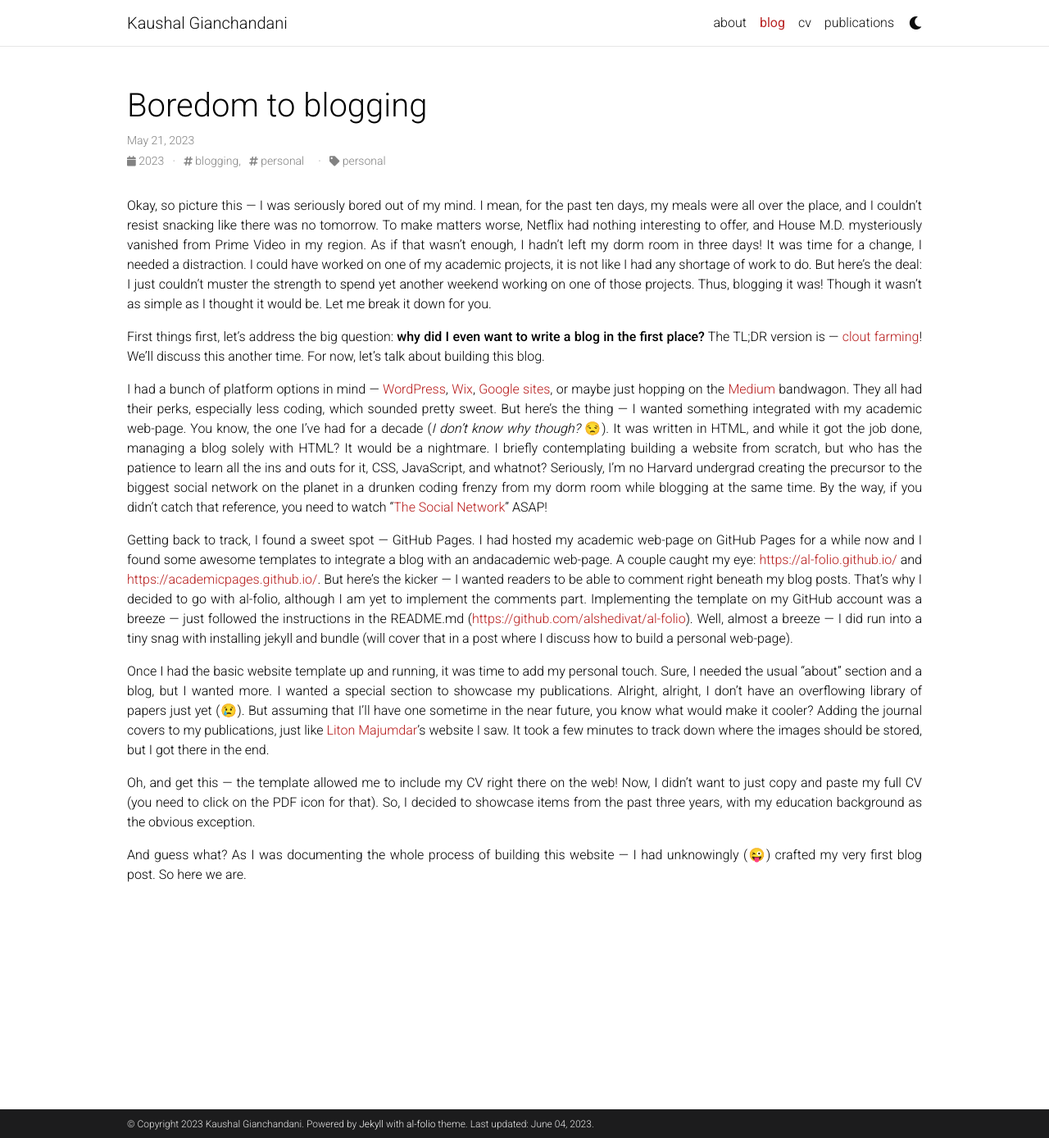
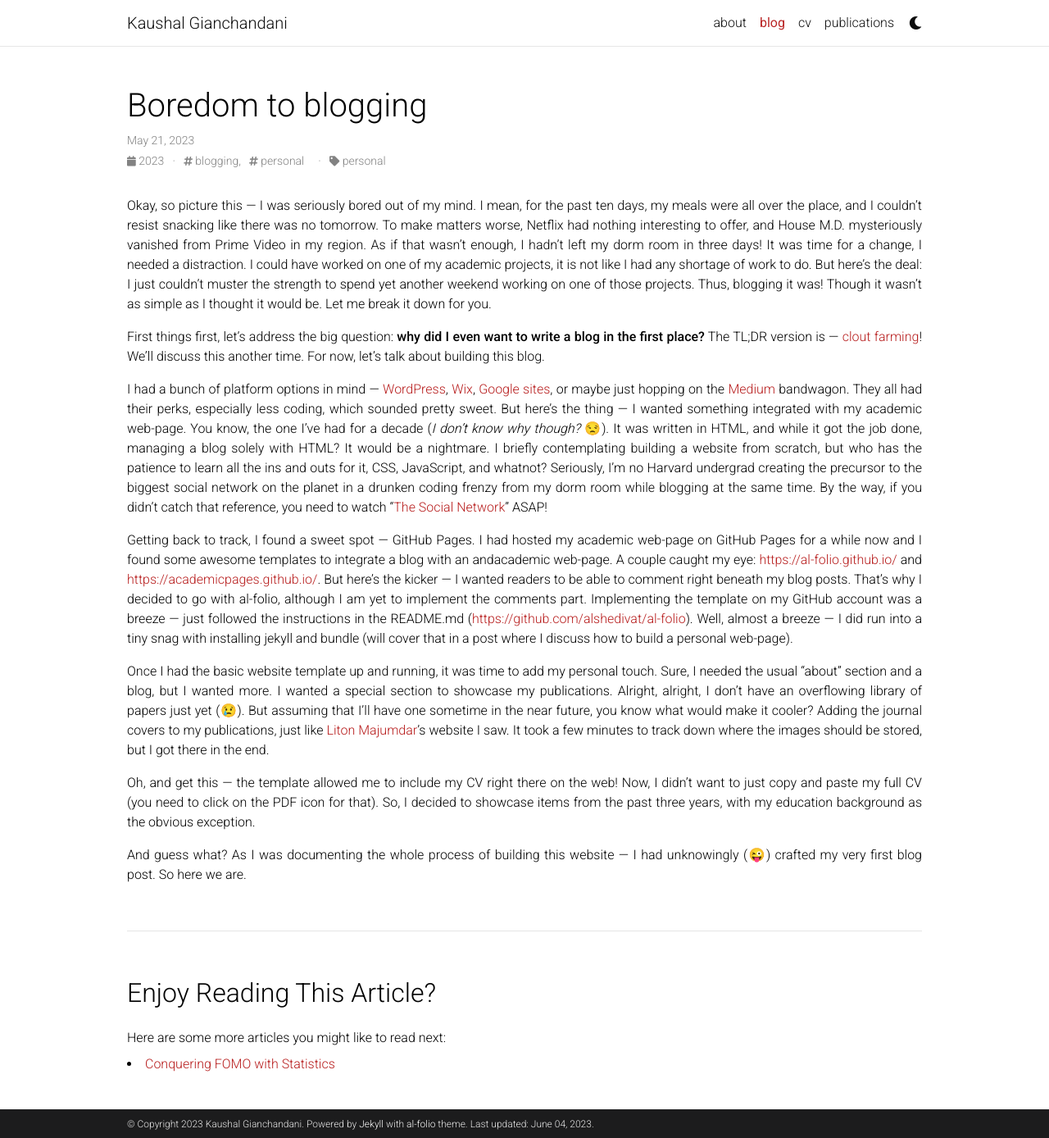
Before and after one commit to kaushalgianchandani/kaushalgianchandani.github.io, a Jekyll site: the page built from _posts/2023-05-21-first-blog.md, in a window 1280 px wide and 1388 px high. Shown: the whole window at 82% size. Built offline with Jekyll 4.4.1, drawn with Linux system fonts in a browser that asks for light colours; full-size pictures stand in for the smaller copies a plugin makes; emoji names are drawn with the system emoji font; comment, search, counter and statistics services are not loaded; a style sheet for code colours, icons or effects is not loaded.

Commit message:
new blog on fomo

```diff
--- a/_config.yml
+++ b/_config.yml
@@ -271,7 +271,7 @@
     category: '/blog/category/:name/'
 
 # display_tags: ['formatting', 'images', 'links', 'math', 'code'] # these tags will be displayed on the front page of your blog
-display_tags: ['how to', 'personal'] # these tags will be displayed on the front page of your blog
+display_tags: ['how-to', 'personal'] # these tags will be displayed on the front page of your blog
 
 # -----------------------------------------------------------------------------
 # Jekyll Scholar
--- /dev/null
+++ b/_posts/2023-06-03-biasing-instagram-feed.md
@@ -0,0 +1,106 @@
+---
+layout: post
+title:  Conquering FOMO with Statistics
+date: 2023-06-03 14:17:00
+description: a (moderately) data-driven exploration of social media anxiety
+tags: how-to, personal, social-media, fomo
+categories: personal
+thumbnail: assets/img/9.jpg
+---
+Have you ever felt that nagging fear of missing out, known as FOMO (Fear Of Missing Out)? Well, I've been battling with it for quite some time too. But guess what? I thought of an unconventional solution to tackle FOMO head-on — statistics! I know it sounds bizarre, but hear me out. In this blog post, we'll dive into the world of FOMO, attempt to quantify the rather nuanced world of social media feeds, and explore a data-driven approach to decode this modern anxiety.
+
+First things first, let's break down what FOMO really is. While 'fear' is right there in the acronym, I see it more as an anxiety response. Let's draw a comparison between fear and anxiety: fear triggers the fight-or-flight response, while anxiety simply makes us feel uncomfortable. Urban Dictionary agrees with me and describes FOMO as a form of social anxiety — a compulsive concern that we might miss out on exciting opportunities or events, often triggered by social media posts.
+
+We've all experienced that anxious feeling when our friends plan a fun outing while we are buried in work, or when our colleagues keep getting promoted while we seem stuck in our careers. In today's digital era, where information travels at lightning speed, FOMO has become a significant problem. So, I decided to analyze FOMO from a (relatively) data-driven perspective.
+
+To kick things off, I chose to analyze my Instagram feed — a platform I'm both afraid of and kinda addicted to. As I scrolled through my feed, I noticed a common thread: friends posting pictures of their lives (duh!). From casual outings to exotic vacations, from important life events to lifestyle flaunting, my feed was filled with it all. Now now, before you label me as a disapproving dino who doesn't understand the modern world, let me clarify that I'm not passing any judgments; my feed reflects a mix of these activities too.
+
+Anyway, life is complex, and while scrolling through our feeds, we experience a range of emotions. But one thing remains constant — FOMO. So, how can we quantify it? I could have classified each social media post into a category and rated them from 1 to 10 based on the FOMO I experience by looking at the said post, but that approach had obvious drawbacks. Subjective ratings tend to be inconsistent, and a single social media post can fall into multiple categories. So, instead, I simplified things.
+
+In the realm of existence, there are three fundamental aspects that most human beings value: wisdom, health, and wealth. Simplifying further, on any given day, we tend to care about how smart or witty we appear, how good we look, and what our bank account balance is. These three elements provide a basis for quantifying our everyday lives, great! Not so much, since quantifying "brains" can be a tricky exercise. To circumvent this challenge, let's assume that annual income reflects the extent to which one utilizes their intellectual abilities. In fact, it encompasses multiple factors beyond intelligence such as hard work, social amicability, and even cunningness. Likewise, I opt for BMI as a blunt instrument to size up one's appearance. Yet, it's unabashedly oversimplified, for allure resides solely in the eyes of the observer. Whether person A captivates person B might bear little to no connection to A's BMI! Nonetheless, simplified quantification is often necessary when assessing various aspects of natural phenomena, including human existence. Consider the 7 colors of a rainbow or the 5 categories of a hurricane – comprehensible yet reductionist.
+
+Now, let's delve into social media. Our online posts are intended to be reflections of our existence, or rather, what we want others to perceive our existence to be like. Therefore, we can quantify posts in our social media feed broadly based on the income and BMI of the individuals posting them. While intelligence plays a significant role in creating attractive posts and engaging content, we can capture its essence through income, as captivating posts often lead to various monetization opportunities. Here, I propose that the level of FOMO we experience is directly proportional to how distant our daily lives are from the perceived "coolness" we witness in our feeds.
+
+To quantify this, let's embark on a thought experiment. If we randomly followed 1000 people on social media, how "cool" would our feed appear? To answer this, we can explore two questions:
+
+1. What is the average income of the people we are following?
+2. What is their BMI?
+
+To determine the average income, we can analyze income tax returns filed by individuals in India. By fitting the relative frequency of Average Gross Total Income to a power law distribution, we observe that while many people earn modest amounts, only a handful make tonnes of money.
+
+Regarding BMI, it is commonly assumed to be randomly distributed around the value of 23, indicating that a large majority of the population has an appropriate weight for their height, with fewer individuals either underweight or overweight. However, with the obesity epidemic, this distribution is likely changing as you read this.
+
+Based on the aforementioned data, the income and BMI distributions of the 1000 people we randomly follow might appear as illustrated below:
+
+<div class="row mt-3">
+    <div class="col-sm mt-3 mt-md-0">
+        {% include figure.html path="assets/img/fig_income_bmi_hist_unbiased.png" class="img-fluid rounded z-depth-1" zoomable=true %}
+    </div>
+</div>
+<div class="caption">
+    Figure 1. Distribution of income (A) and BMI (B) for the 1000 people you randomly chose to follow. (For ease of computation, the maximum annual income in this sample is capped at 1 crore per year.)
+</div>
+
+These distributions convey a wealth of information, but they can be overwhelming. To simplify matters, let's introduce a scale for assessing the "coolness" of our feed. We can assign a coolness index, denoted as $$C$$ to each post based on the individual's income and their BMI compared to those we are following. The coolness index can be calculated as follows:
+
+$$C = I + |3 - B|$$
+
+Here, $$I$$ score represents the logarithm base 10 of the annual income, while $$B$$ reflects the deviation of the individual's BMI from the mode of the BMI distribution of the 1000 people we follow. The mode is determined as the most frequently occurring value in the distribution.
+
+To put it simplify, if you wish to determine the anticipated level of coolness for any random post you make, you can assign it a score based on your annual income and BMI in comparison to those you follow. It's important to note that this scoring is associated with the specific year the content was created. For example, if you have a moderately athletic physique, your $$B$$ would be 0, and if you earn 10 lakhs per year, your $$I$$ score would be 6. According to the formula, your post would be expected to receive a coolness index ranking of 9.
+
+You can estimate the coolness index of your posts $$C$$ by calculating a log of your annual income in the year when the post was curated [just type log10(_your income_) on Google] and for your $$B$$ refer to the table below:
+
+| BMI        | $$B$$ |
+| ---------- | ----- |
+| < 15       | 0     |
+| 15 to 17.9 | 1     |
+| 18 to 20.9 | 2     |
+| 21 to 23.9 | 3     |
+| 24 to 26.9 | 2     |
+| 27 to 29.9 | 1     |
+| > 30       | 0     |
+| ---------- | ----- |
+
+<div class="caption">
+    Table 1. Approximate values of B based on BMI
+</div>
+
+Getting back to the coolness index, this approach works because income often reflects one's lifestyle, fashion choices, travel experiences, and social engagements. Additionally, a considerable portion of the population finds a slim physique aesthetically pleasing, which is commonly associated with an ideal BMI. Based on this metric, the average coolness distribution when following 1000 people would resemble the graph below:
+<div class="row mt-3">
+    <div class="col-sm mt-3 mt-md-0" style="text-align: center">
+        {% include figure.html path="assets/img/fig_coolness_index_unbiased.png" width='50%' class="img-fluid rounded z-depth-1" zoomable=true%}
+    </div>
+</div>
+<div class="caption">
+    Figure 2. The coolness index estimated based on the sample of income and BMI for a 1000 people.
+</div>
+
+As you can observe, a feed filled with posts from 1000 randomly chosen individuals would primarily consist of posts that come from people with moderate income and acceptable BMI and rank close to 7 on the coolness scale. There would be fewer outliers with very high income and an aesthetic physique. The mode, representing the most common coolness index value, is 6.5. Thus, if our choice of people to follow were genuinely random, our feed would feature posts with coolness rankings ranging from 6 to 8 and therefore, if your own posts rank at 9, you are likely to experience little to no FOMO, whereas a rank of 4 would trigger significant FOMO.
+
+However, our behavior on social media is far from random and not even close to rational. Many of us populate our feeds by following "high achievers" such as movie stars, athletes, or YouTubers. Consequently, our feeds become skewed. To illustrate this statistically, let's randomly select 30% (300 people) from the previous sample and assign them an annual income between 25 lakhs and 1 crore. Additionally, let's attribute them an aesthetically pleasing physique with a BMI ranging from 19 to 21. Here are the skewed distributions of income and BMI:
+
+<div class="row mt-3">
+    <div class="col-sm mt-3 mt-md-0">
+        {% include figure.html path="assets/img/fig_income_bmi_hist_biased.png" class="img-fluid rounded z-depth-1" zoomable=true %}
+    </div>
+</div>
+<div class="caption">
+    Figure 3. Distribution of income (A) and BMI (B) for the 1000 people, has been biased by adding 300 "high achievers". The unbiased histogram are blue in color and the biased ones are yellow.
+</div>
+
+This skewed distribution of income and BMI results in the following coolness index graph:
+<div class="row mt-3">
+    <div class="col-sm mt-3 mt-md-0" style="text-align: center">
+        {% include figure.html path="assets/img/fig_coolness_index_biased.png" width='50%' class="img-fluid rounded z-depth-1" zoomable=true%}
+    </div>
+</div>
+<div class="caption">
+    Figure 4. Coolness index estimated using income and BMI for a biased sample that includes 30% "high achievers." The unbiased histogram is represented in blue, while the biased histogram is shown in yellow.
+</div>
+
+Although the mean coolness value hasn't shifted significantly, the mode has changed from 6 to 9. This skewness in our feed, favoring high numbers, leads us to believe that our own lives are lacking because we constantly compare ourselves to what appears most frequently in our feed. Moreover, it's essential to recognize that what individuals post on Instagram is not an accurate depiction of their daily lives but rather a carefully curated selection that represents their best selves.
+
+In conclusion, following too many "cool" people may contribute to our unhappiness. However, it is also beneficial to follow individuals we aspire to be like or find fascinating, as they can provide us with a sense of direction and inspiration. Moderation is key to utilizing social media effectively. Additionally, it is crucial to remember that there are countless individuals out there who are similar to or worse off than ourselves, suggesting that we may be better off than we perceive.
+
+Disclaimer: I must clarify that I am not an expert in economics, finance, or social sciences. Therefore, several assumptions have been made throughout this discussion, which may not hold true in every circumstance. Furthermore, this exercise involves a considerable oversimplification, as humans are complex beings who cannot be reduced to their income and BMI alone. Keep in mind that this is merely an illustrative exercise. Happy thinking!
```
Also changed, not shown: _includes/figure.html (line endings or trailing spaces), assets/img/fig_annual_income_in.png (added), assets/img/fig_coolness_index_biased.png (added), assets/img/fig_coolness_index_unbiased.png (added), assets/img/fig_income_bmi_hist_biased.png (added), assets/img/fig_income_bmi_hist_unbiased.png (added).
